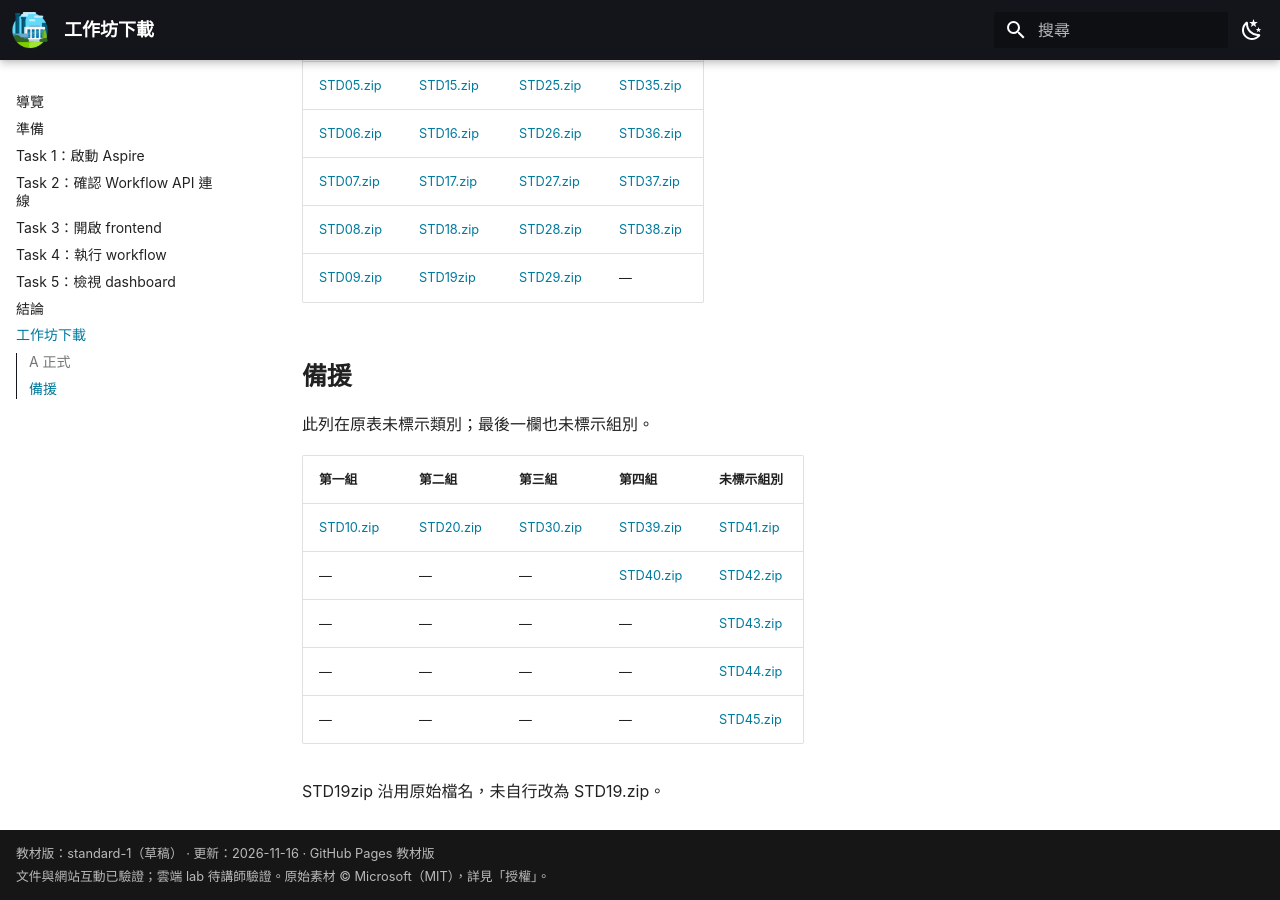
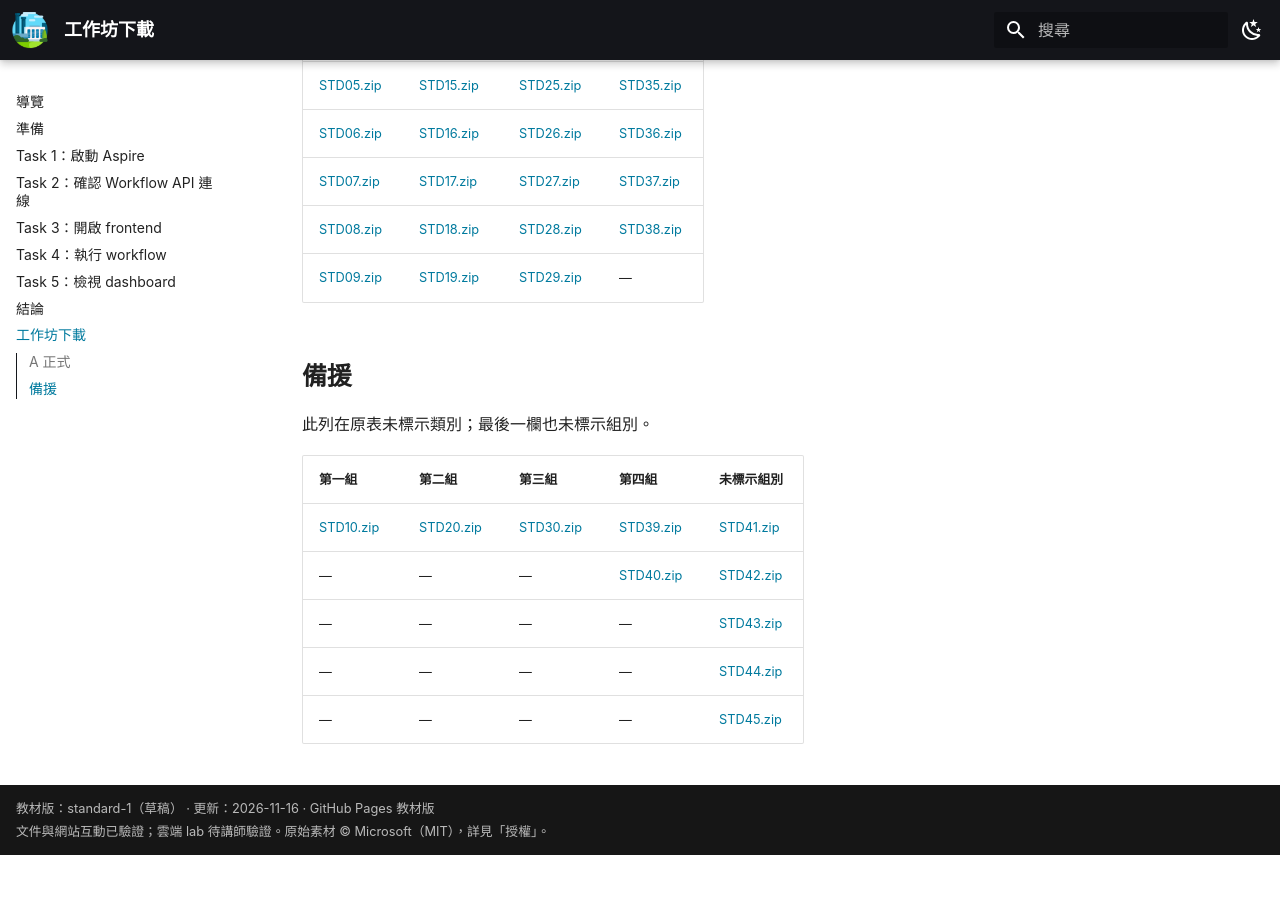
Before and after one commit to ownway22/workshop-agentic-factory-pages, an MkDocs documentation site: the page built from docs/workshop-downloads.md, in a window 1280 px wide and 900 px high, scrolled down 535 px. Built offline with MkDocs 1.6.1 and Material for MkDocs 9.7.7, drawn with Linux system fonts in a browser that asks for light colours; after the commit the page ends 1390 px from its top, so only the background shows below that.

Commit message:
Correct STD19.zip label and remove obsolete filename note
Co-authored-by: Copilot App <223556219+Copilot@users.noreply.github.com>

```diff
--- a/docs/workshop-downloads.md
+++ b/docs/workshop-downloads.md
@@ -16,7 +16,7 @@
 | [STD06.zip](https://livesend.microsoft.com/i/YQ2qVruoBbrSdjb___v9rTrt3JDsznlnIZzfkPl1DCig7PLUSSIGNClF0XRjOYT___0zvR04oWbx___rSsBIGyWPQEvFu9gMRUskBJWnldcqu0Dcy39LEKaIfAzQCDjkOC4gjE______mEY8k) | [STD16.zip](https://livesend.microsoft.com/i/YQ2qVruoBbrSdjb___v9rTrt3JDsznlnIZzfkPl1DCig4___paeNPLUSSIGNURbJr4G1c00NrfySBQLRnTwh6Hcs250f___Fm___vbhyjLdnTGOzjNpkq7NNYU6JyfNrv9FvFK82iu2PLUSSIGN9NQ) | [STD26.zip](https://livesend.microsoft.com/i/YQ2qVruoBbrSdjb___v9rTrt3JDsznlnIZzfkPl1DCig6iwzSaGveJUVvnq2dD11dCpqS0MS0LlsL8jJjAmaqaf2q5bv3itLvwB4HPntMzxmKW6a4mKT6XRI4Mc___LRLVAl) | [STD36.zip](https://livesend.microsoft.com/i/YQ2qVruoBbrSdjb___v9rTrt3JDsznlnIZzfkPl1DCig70oJQNDEFTOjoYR7N9FbewNwbrF5sUxPLUSSIGNv3cQbvf5RU4yO___TdP0___KNEuGlohCRMXM6Thgbf01NVWEB42udbuJT___) |
 | [STD07.zip](https://livesend.microsoft.com/i/YQ2qVruoBbrSdjb___v9rTrt3JDsznlnIZzfkPl1DCig5GG9___DZxxXR7nKLBwwJ0OT2nH2O6MYAdPLUSSIGNUGNL6yUjXd___w7h4lFUCVtHsGtrpDnxeTtQDuixLD7p1Yo3PLUSSIGNzJHPVJ) | [STD17.zip](https://livesend.microsoft.com/i/YQ2qVruoBbrSdjb___v9rTrt3JDsznlnIZzfkPl1DCig70oJQNDEFTOjoYR7N9FbewOrQE386Rg___psrCN6ZwPLUSSIGNOMbYFKUzNksyzeu6s3YW8zMpDmPB6pQfr___zKPLUSSIGN5___msPLUSSIGNkBG) | [STD27.zip](https://livesend.microsoft.com/i/YQ2qVruoBbrSdjb___v9rTrt3JDsznlnIZzfkPl1DCig7KA2qcjrooVCAVneQ9V___f7z1ynRZQoEZOPLUSSIGN___5NmyIY2QW0jDZ2AuYbbopSCmZMZror97kuNjBQoFovoPLUSSIGNlQZoLHB) | [STD37.zip](https://livesend.microsoft.com/i/YQ2qVruoBbrSdjb___v9rTrt3JDsznlnIZzfkPl1DCig5GG9___DZxxXR7nKLBwwJ0OTJxAmufSR1QL2Ax6UEuj97SgKdzF0jwSwhb8R9iLy9E7MLdsaT3nVrBFTyZudEYux) |
 | [STD08.zip](https://livesend.microsoft.com/i/YQ2qVruoBbrSdjb___v9rTrt3JDsznlnIZzfkPl1DCig5i___TqBcKtxls53PLUSSIGN7jsqlPLUSSIGNbD9HUsFZBzPLUSSIGN0makC3cfMcIuHbcdzPLUSSIGNstzCgQdF1tzBfRAR483f8xsMhclssaE5KUIF) | [STD18.zip](https://livesend.microsoft.com/i/YQ2qVruoBbrSdjb___v9rTrt3JDsznlnIZzfkPl1DCig7ebrdGoVDaxcOqjiwjS2WYUoTAOWK5PLUSSIGNiunlQ0bqNcD1lB___lu1CPTSzriPzJoMPLUSSIGNpn8rXdLPLUSSIGNe7WbQdks2az6tQPM) | [STD28.zip](https://livesend.microsoft.com/i/YQ2qVruoBbrSdjb___v9rTrt3JDsznlnIZzfkPl1DCig7PLUSSIGNClF0XRjOYT___0zvR04oWb6JivsHE8abtSez4XE3cPLUSSIGNuT1yFFzaml7eovVNHj5ZPTb78b1La3MBzSN8vCNBhAPLUSSIGNW) | [STD38.zip](https://livesend.microsoft.com/i/YQ2qVruoBbrSdjb___v9rTrt3JDsznlnIZzfkPl1DCig7PLUSSIGNClF0XRjOYT___0zvR04oWbjbNF8SVTJe___R2zzC___eAvYUfYyPLUSSIGNZPLUSSIGNF3Hj1frDDySDFICFGH9lwuz4YBvu3yUdR2Hk) |
-| [STD09.zip](https://livesend.microsoft.com/i/YQ2qVruoBbrSdjb___v9rTrt3JDsznlnIZzfkPl1DCig6iwzSaGveJUVvnq2dD11dCsEuYilFAFH6j0fE4MU6eIzUtmSIsfCHUAohWwhK___HMcjxanhXETurwJjZyaITwkW) | [STD19zip](https://livesend.microsoft.com/i/YQ2qVruoBbrSdjb___v9rTrt3JDsznlnIZzfkPl1DCig4bEdvYIy9GVyNK0FTwnm3Pw80xyF2KOYE___xv5Fe7VMpU56mdh2BRw8I1ePLUSSIGNYVZySflgnBpAopbEquIqhOiVpdRy) | [STD29.zip](https://livesend.microsoft.com/i/YQ2qVruoBbrSdjb___v9rTrt3JDsznlnIZzfkPl1DCig49Q6r7Zd2eZ3Nl1R1S4OgkkhULN2VVEgV0n___KaaBOa1Rwj___w3fZzszOK2QqcpzujVRiTIm9t5cIX2hzN6PLUSSIGNIAEB) | — |
+| [STD09.zip](https://livesend.microsoft.com/i/YQ2qVruoBbrSdjb___v9rTrt3JDsznlnIZzfkPl1DCig6iwzSaGveJUVvnq2dD11dCsEuYilFAFH6j0fE4MU6eIzUtmSIsfCHUAohWwhK___HMcjxanhXETurwJjZyaITwkW) | [STD19.zip](https://livesend.microsoft.com/i/YQ2qVruoBbrSdjb___v9rTrt3JDsznlnIZzfkPl1DCig4bEdvYIy9GVyNK0FTwnm3Pw80xyF2KOYE___xv5Fe7VMpU56mdh2BRw8I1ePLUSSIGNYVZySflgnBpAopbEquIqhOiVpdRy) | [STD29.zip](https://livesend.microsoft.com/i/YQ2qVruoBbrSdjb___v9rTrt3JDsznlnIZzfkPl1DCig49Q6r7Zd2eZ3Nl1R1S4OgkkhULN2VVEgV0n___KaaBOa1Rwj___w3fZzszOK2QqcpzujVRiTIm9t5cIX2hzN6PLUSSIGNIAEB) | — |
 
 ## 備援
 
@@ -29,5 +29,3 @@
 | — | — | — | — | [STD43.zip](https://livesend.microsoft.com/i/YQ2qVruoBbrSdjb___v9rTrt3JDsznlnIZzfkPl1DCig52MLqPjK64QDeO9WZAFqCabxPLUSSIGNCUwPLUSSIGNZqfL7RvccHyunQHknlQGepxpJ1XI28FyOWc4I3CKZUT3HN9QZ2ndl___Y9a) |
 | — | — | — | — | [STD44.zip](https://livesend.microsoft.com/i/YQ2qVruoBbrSdjb___v9rTrt3JDsznlnIZzfkPl1DCig7KA2qcjrooVCAVneQ9V___f7PPoYg0fmb8731i1cOYriH1xhIsvewsGVU6YiwN18GxtALz8FlyAY1KKOMQsR9lmp) |
 | — | — | — | — | [STD45.zip](https://livesend.microsoft.com/i/YQ2qVruoBbrSdjb___v9rTrt3JDsznlnIZzfkPl1DCig7KA2qcjrooVCAVneQ9V___f7cPK5mkLA2qcIgHS7hDFxGNCAwjyzYumKkzaZiPi7S6hDTpJ8lIjVxra9KLQk8x3O) |
-
-STD19zip 沿用原始檔名，未自行改為 STD19.zip。
```
Also changed, not shown: README.md (+1 -1 lines).
